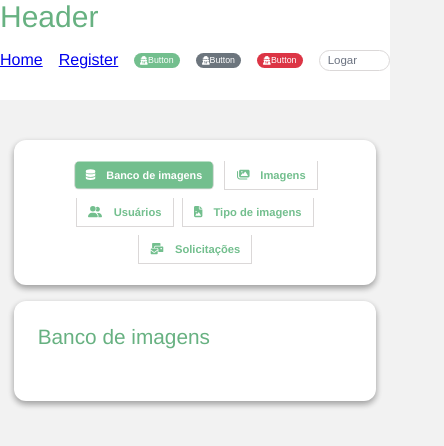
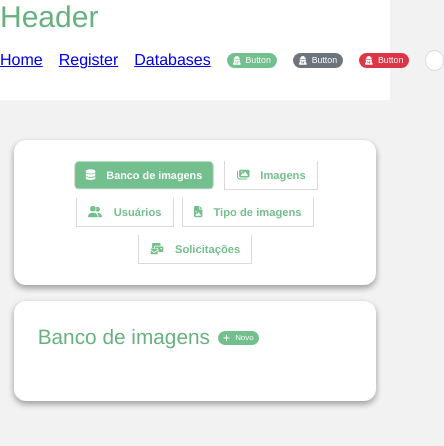
Before and after one commit to matheusssilva991/med-storage-front-v2, a Vue app: page /databases in a window 390 px wide. Shown: the top 446 px of the page, 444 px wide, since content can reach past the window. Built offline with nearby package versions, Linux system fonts and the light colour scheme.

Commit message:
fix: NavSide Name fix: button width feat: boxcomp button in title

```diff
--- a/src/components/BoxComp.vue
+++ b/src/components/BoxComp.vue
@@ -3,6 +3,9 @@
         <div class="header">
             <h1 class="title">
                 {{ props.title }}
+                <div class="title-button">
+                    <slot name="button"></slot>
+                </div>
             </h1>
             <div class="inputs">
                 <slot name="inputs"></slot>
@@ -36,7 +39,7 @@ const props = defineProps({
     flex-direction: column;
     justify-content: center;
     align-items: center;
-    padding: 2rem;
+    padding: 1rem 1.3rem;
 }
 
 .header {
@@ -48,6 +51,15 @@ const props = defineProps({
 
 .title {
     width: 50%;
+    display: flex;
+    justify-content: flex-start;
+    gap: 0.5rem;
+    flex-wrap: wrap;
+}
+
+.title-button {
+    margin-top: 0.5rem;
+    width: 15%;
 }
 
 .inputs {
@@ -71,6 +83,11 @@ const props = defineProps({
     .title {
         font-size: 1.3rem;
     }
+
+    .title-button {
+       font-size: 0.9rem;
+       margin-top: 0.4rem;
+    }
 }
 
 @media only screen and (max-width: 780px) {
@@ -87,6 +104,10 @@ const props = defineProps({
         width: 100%;
     }
 
+    .title-button {
+       width: 8%;
+    }
+
     .inputs {
         width: 100%;
     }
--- a/src/components/ButtonComp.vue
+++ b/src/components/ButtonComp.vue
@@ -53,6 +53,8 @@ button {
     border-radius: var(--border-radius);
     padding: 0.3em 0.8em;
     cursor: pointer;
+    min-width: fit-content;
+    gap: 0.3rem;
 }
 
 button:active {
--- a/src/components/HeaderComp.vue
+++ b/src/components/HeaderComp.vue
@@ -4,6 +4,7 @@
         <div class="header-nav">
             <router-link to="/">Home</router-link>
             <router-link to="/register">Register</router-link>
+            <router-link to="/databases">Databases</router-link>
             <ButtonComp class="button-container" btn-class="btn-primary" text="Button"  @click="success">
               <template #icon>
                 <font-awesome-icon icon="fa-solid fa-user-secret" />
--- a/src/components/LoggedTemplateComp.vue
+++ b/src/components/LoggedTemplateComp.vue
@@ -8,7 +8,7 @@
 </template>
 
 <script setup lang="ts">
-import SideNavComp from '@/components/SideNavComp.vue';
+import SideNavComp from '@/components/NavSideComp.vue';
 
 </script>
 
--- a/src/views/DatabaseListView.vue
+++ b/src/views/DatabaseListView.vue
@@ -2,6 +2,13 @@
     <LoggedTemplateComp>
         <template #box-content>
             <BoxComp title="Banco de imagens">
+                <template #button>
+                    <ButtonComp btn-class="btn-primary" text="Novo">
+                        <template #icon>
+                            <font-awesome-icon icon="fa-solid fa-plus" />
+                        </template>
+                    </ButtonComp>
+                </template>
                 <h1>Teste</h1>
             </BoxComp>
         </template>
@@ -11,6 +18,11 @@
 <script setup lang="ts">
 import LoggedTemplateComp from '@/components/LoggedTemplateComp.vue';
 import BoxComp from '@/components/BoxComp.vue';
+import ButtonComp from '@/components/ButtonComp.vue';
+import { library } from '@fortawesome/fontawesome-svg-core';
+import { faPlus } from '@fortawesome/free-solid-svg-icons';
+
+library.add(faPlus);
 </script>
 
 <style scoped>
```
Also changed, not shown: src/components/NavSideComp.vue (renamed from src/components/SideNavComp.vue).
